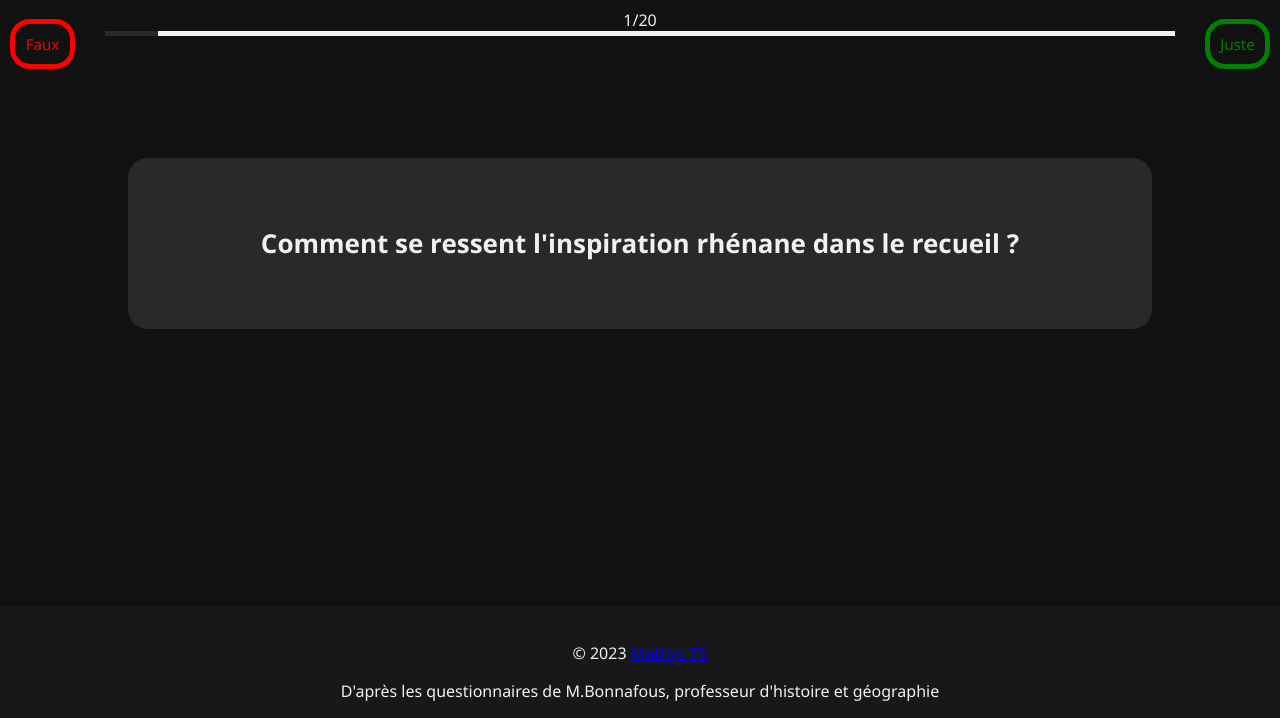
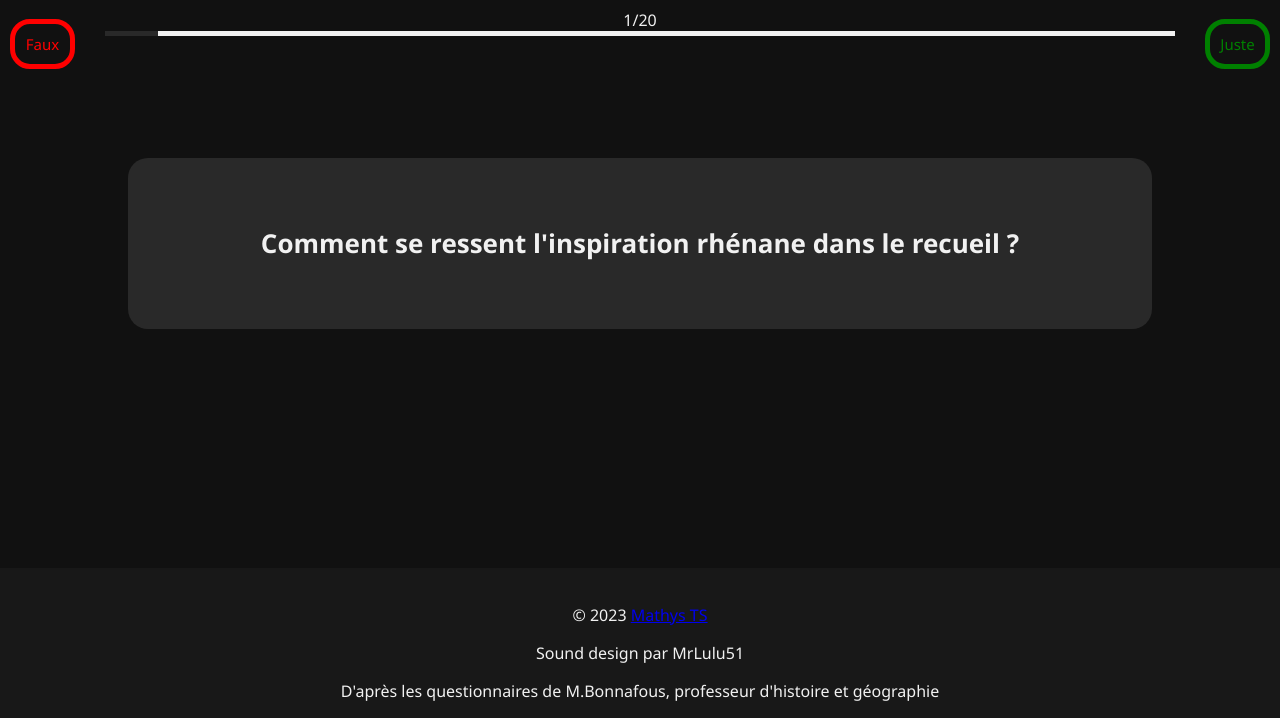
Before and after one commit to mathyscraft/flashcards, a plain HTML site: page index.html in a window 1280 px wide. Shown: the part 82-800 px from the top of the page. Drawn offline with Linux system fonts and the light colour scheme.

Commit message:
credit mrlulu51

```diff
--- a/index.html
+++ b/index.html
@@ -46,6 +46,7 @@
   </div>
   <footer>
     <p>&copy; 2023 <a href="https://github.com/mathyscraft">Mathys TS</a></p>
+    <p>Sound design par MrLulu51</p>
     <p>D'après les questionnaires de M.Bonnafous, professeur d'histoire et géographie</p>
   </footer>
   <div id="overlay" hidden></div>
```
